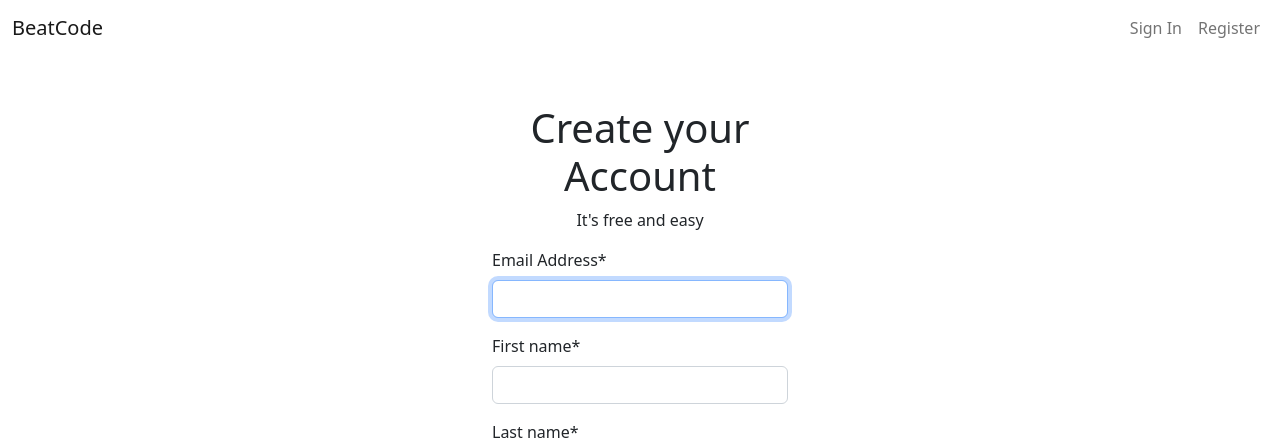
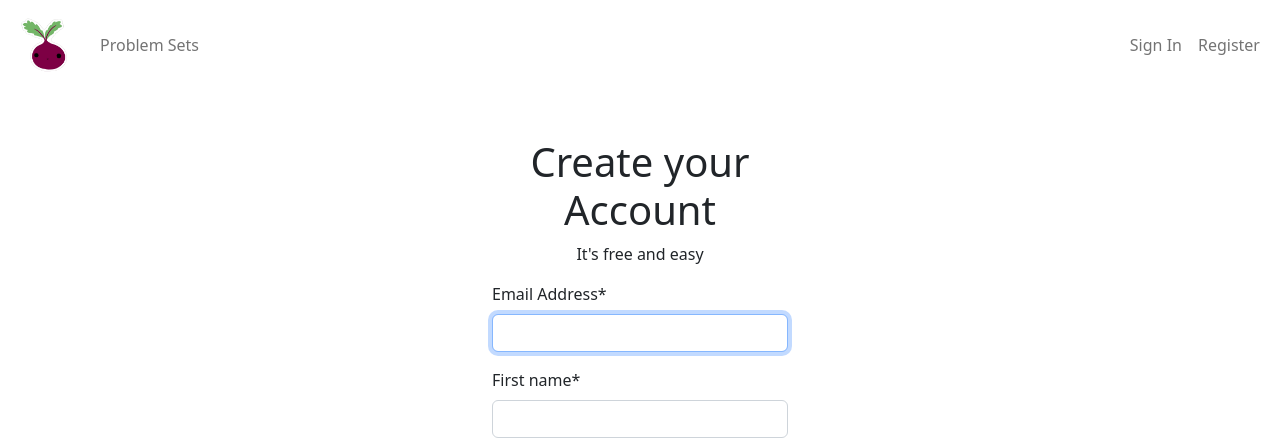
Before and after one commit to AlanChen4/beatcode, a Django app: page /register/ in a window 1280 px wide. Shown: the top 442 px of the page. Run offline with Django 4.2, Linux system fonts and the light colour scheme; some libraries are stand-ins or nearby versions.

Commit message:
Add logo and nav-item to problem sets

```diff
--- a/beatcode/beatcodeApp/templates/beatcodeApp/main.html
+++ b/beatcode/beatcodeApp/templates/beatcodeApp/main.html
@@ -1,3 +1,4 @@
+{% load static%}
 <!DOCTYPE html>
 <html>
 
@@ -12,18 +13,20 @@
 <body>
     <nav class="navbar navbar-expand-lg">
         <div class="container-fluid">
-            <a class="navbar-brand" href="{% url 'home' %}">BeatCode</a>
+            <a class="navbar-brand" href="{% url 'home' %}">
+                <img src="{%  static 'beatcodeApp/images/beet.png' %}" alt="logo" width="64" height="64">
+            </a>
             <button class=" navbar-toggler" type="button" data-bs-toggle="collapse"
                 data-bs-target="#navbarSupportedContent" aria-controls="navbarSupportedContent" aria-expanded="false"
                 aria-label="Toggle navigation">
                 <span class="navbar-toggler-icon"></span>
             </button>
             <div class="collapse navbar-collapse" id="navbarSupportedContent">
-                {% comment %} <ul class="navbar-nav me-auto mb-2 mb-lg-0">
+                <ul class="navbar-nav me-auto mb-2 mb-lg-0">
                     <li class="nav-item">
-                        <a class="nav-link" href="{% url 'chart' %}">Summary</a>
+                        <a class="nav-link" href="{% url 'problem-sets' %}">Problem Sets</a>
                     </li>
-                </ul> {% endcomment %}
+                </ul>
                 <ul class="navbar-nav ms-auto mb-2 mb-lg-0">
                     <li class="nav-item">
                         {% if user.is_authenticated %}
```
